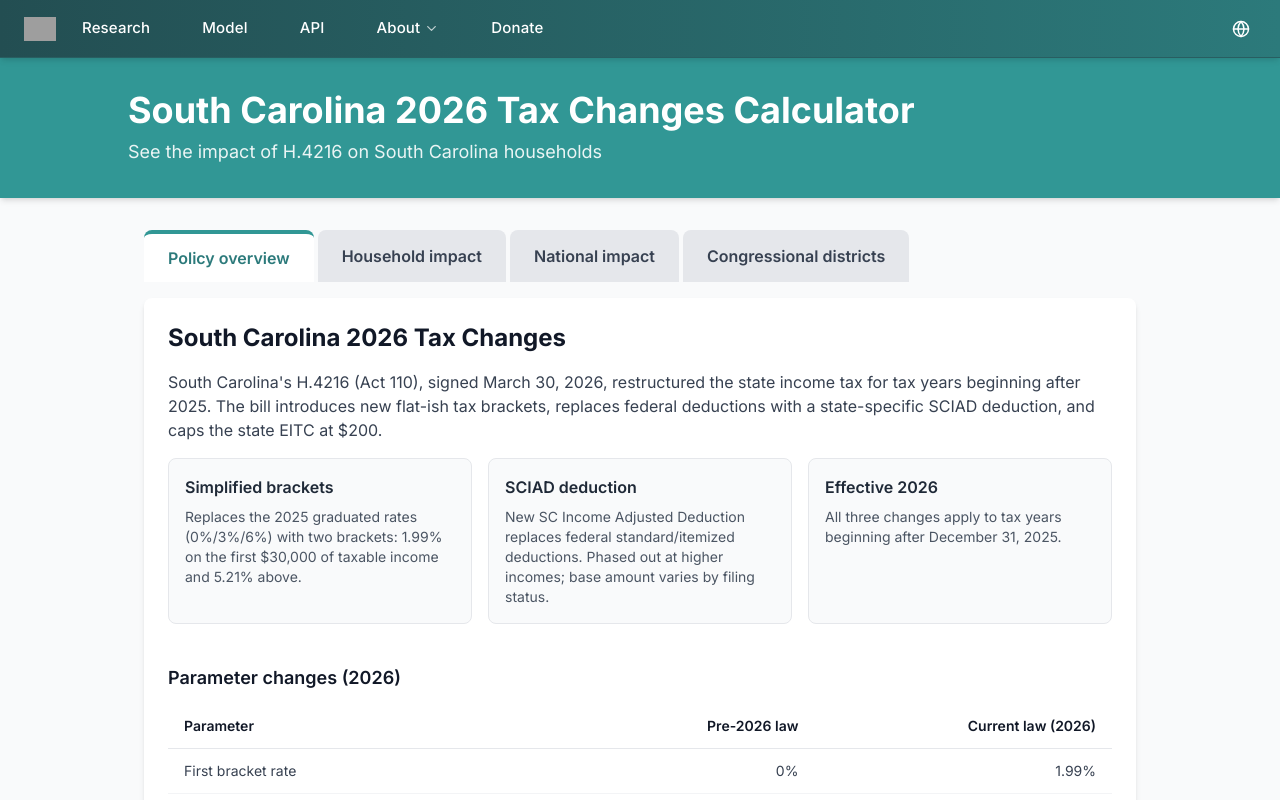
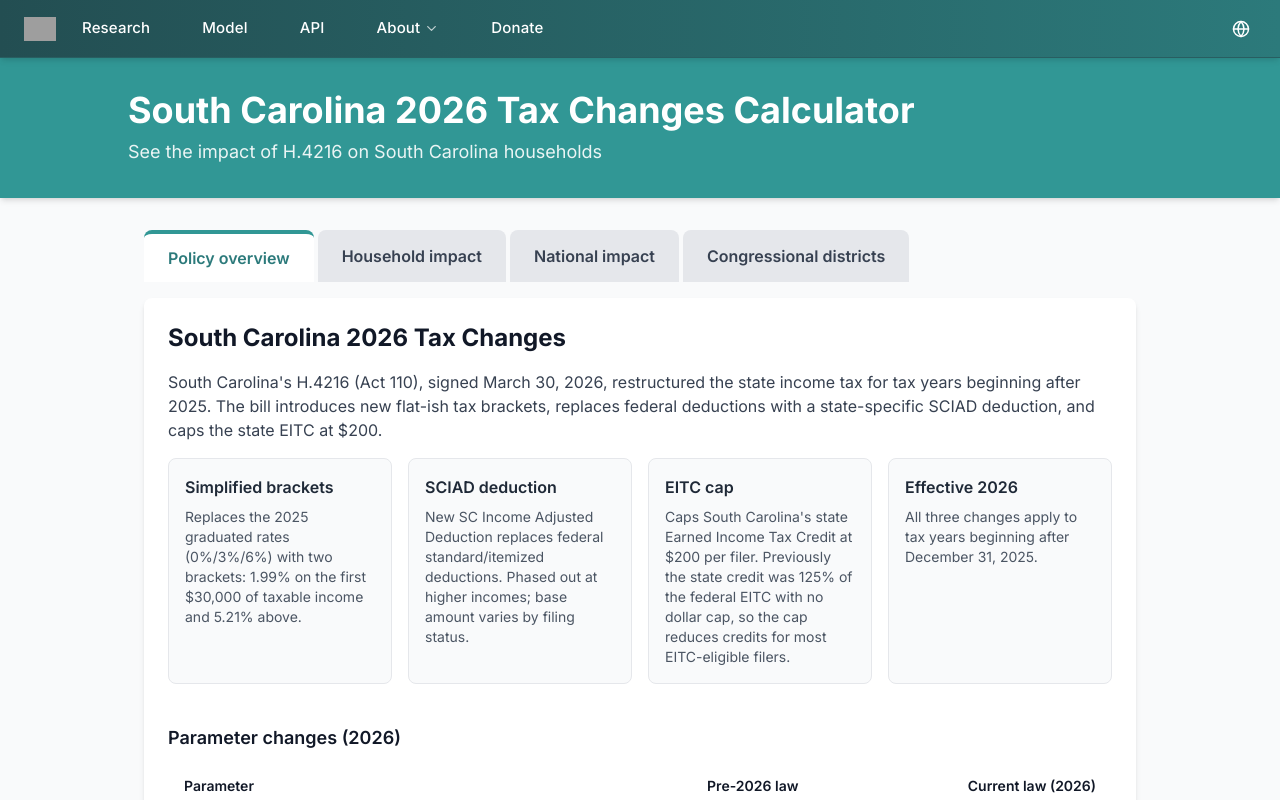
Before and after one commit to PolicyEngine/south-carolina-2026-tax-changes, a Next.js app in the folder frontend/: page /us/south-carolina-2026-tax-changes/ in a window 1280 px wide. Shown: the top 800 px of the page. Built offline with nearby package versions, Linux system fonts and the light colour scheme; grey boxes are pictures that could not be loaded.

Commit message:
Add EITC cap info card to overview page

```diff
--- a/frontend/components/PolicyOverview.tsx
+++ b/frontend/components/PolicyOverview.tsx
@@ -14,7 +14,7 @@ export default function PolicyOverview() {
           new flat-ish tax brackets, replaces federal deductions with a state-specific
           SCIAD deduction, and caps the state EITC at $200.
         </p>
-        <div className="grid grid-cols-1 md:grid-cols-3 gap-4 mb-4">
+        <div className="grid grid-cols-1 md:grid-cols-2 lg:grid-cols-4 gap-4 mb-4">
           <div className="bg-gray-50 border border-gray-200 rounded-lg p-4">
             <h3 className="font-semibold text-gray-800 mb-2">Simplified brackets</h3>
             <p className="text-sm text-gray-600">
@@ -28,6 +28,14 @@ export default function PolicyOverview() {
               New SC Income Adjusted Deduction replaces federal standard/itemized
               deductions. Phased out at higher incomes; base amount varies by
               filing status.
+            </p>
+          </div>
+          <div className="bg-gray-50 border border-gray-200 rounded-lg p-4">
+            <h3 className="font-semibold text-gray-800 mb-2">EITC cap</h3>
+            <p className="text-sm text-gray-600">
+              Caps South Carolina&apos;s state Earned Income Tax Credit at $200 per filer.
+              Previously the state credit was 125% of the federal EITC with no
+              dollar cap, so the cap reduces credits for most EITC-eligible filers.
             </p>
           </div>
           <div className="bg-gray-50 border border-gray-200 rounded-lg p-4">
```
